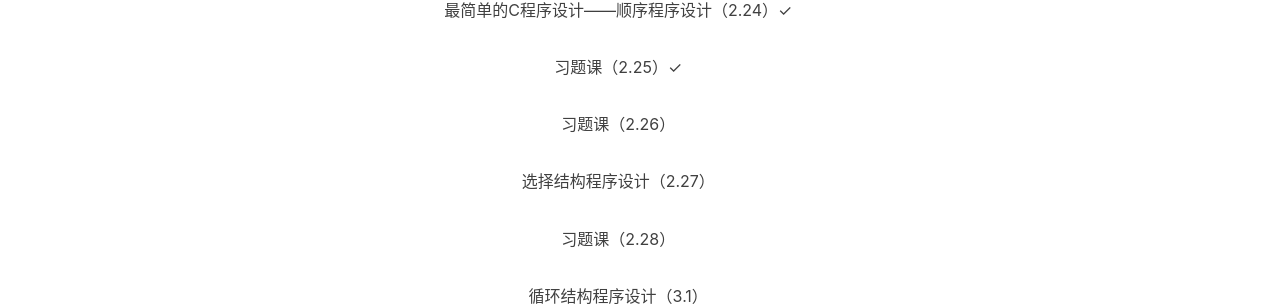
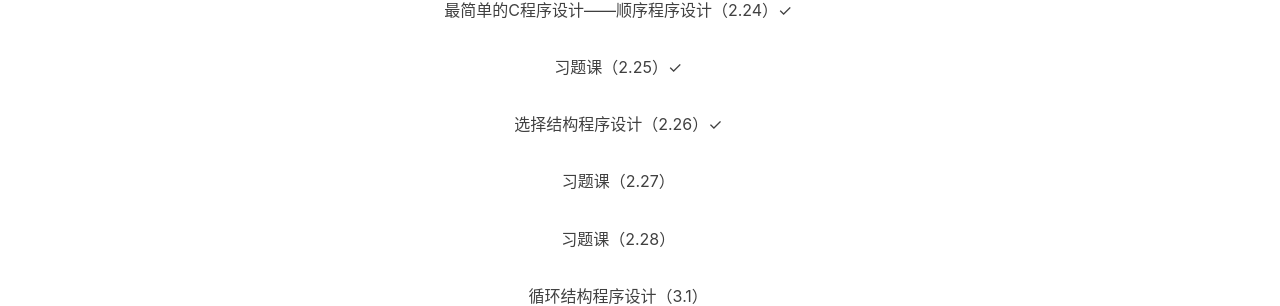
Before and after one commit to YS-yorigamishion/YS-yorigamishion.github.io, a Jekyll site: the page built from _posts/2022-2-21-C语言学习时间表.md, in a window 1280 px wide. Shown: the part 690-996 px from the top of the page. Built offline with Jekyll 4.4.1, drawn with Linux system fonts in a browser that asks for light colours; nearby versions of some CDN libraries; comment, search, counter and statistics services are not loaded.

Commit message:
Update 2022-2-21-C语言学习时间表.md

```diff
--- a/_posts/2022-2-21-C语言学习时间表.md
+++ b/_posts/2022-2-21-C语言学习时间表.md
@@ -18,9 +18,9 @@ tags:
 
 <p align="center">习题课（2.25）✓</p>
 
-<p align="center">习题课（2.26）</p>
+<p align="center">选择结构程序设计（2.26）✓</p>
 
-<p align="center">选择结构程序设计（2.27）</p>
+<p align="center">习题课（2.27）</p>
 
 <p align="center">习题课（2.28）</p>
 
```
